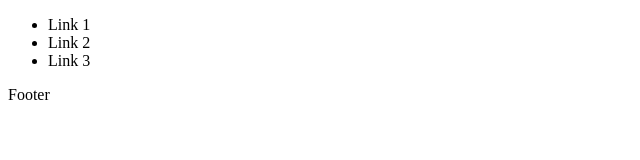
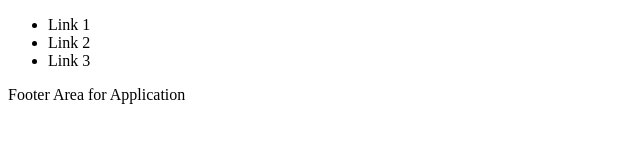
Before and after one commit to mayankrajendrat/GIT-TEST-NOV, a plain HTML site: page index.html in a window 1280 px wide. Shown: the whole page, without its empty margins (0-640 px from the left). Drawn offline with Linux system fonts and the light colour scheme.

Commit message:
Merged Header branch and Added Footer content

```diff
--- a/index.html
+++ b/index.html
@@ -17,7 +17,9 @@
                 </ul>
             </nav>
         </header>
-        <footer>Footer</footer>
+        <footer>
+            <p>Footer Area for Application</p>
+        </footer>
     </div>
 
 </body>
```
